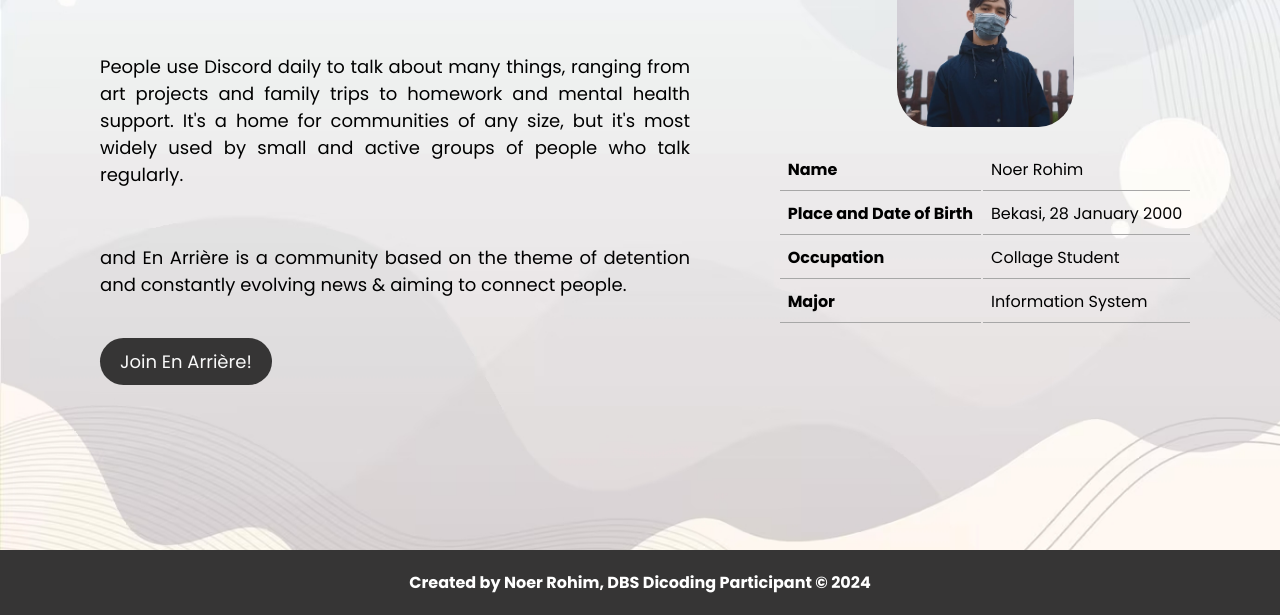
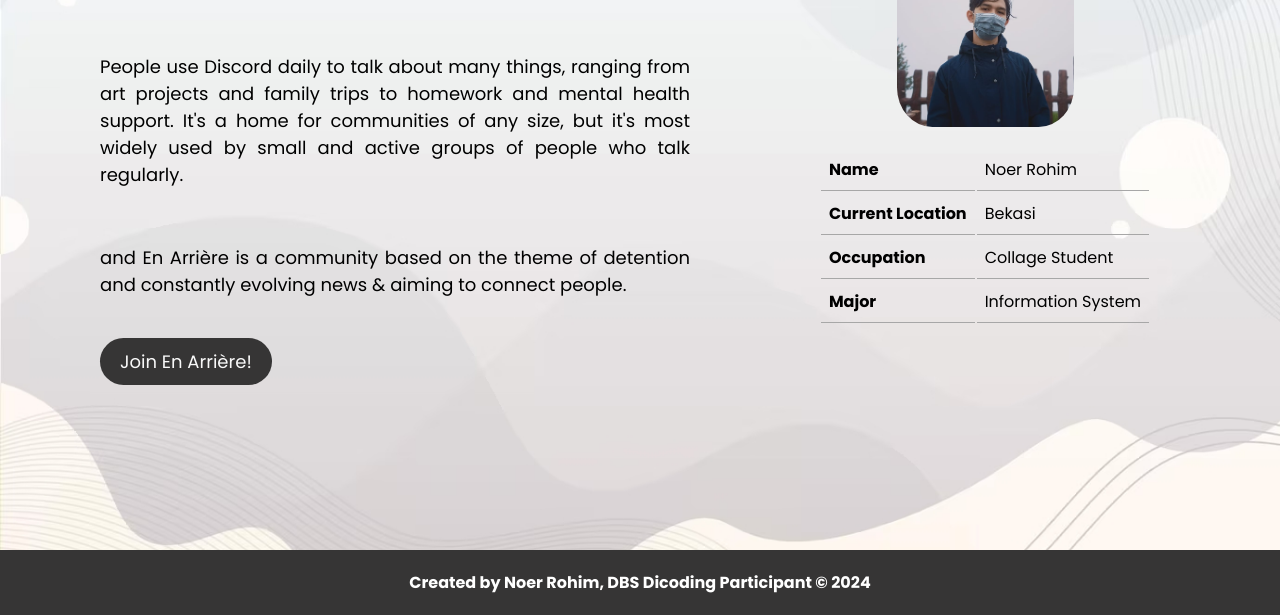
Before and after one commit to itsArchi/task-dicoding-landing-page, a plain HTML site: page index.html in a window 1280 px wide. Shown: the part 1930-2545 px from the top of the page. Drawn offline with nearby package versions, Linux system fonts and the light colour scheme.

Commit message:
update-location

```diff
--- a/index.html
+++ b/index.html
@@ -141,8 +141,8 @@
                                 <td>Noer Rohim</td>
                             </tr>
                             <tr>
-                                <th>Place and Date of Birth</th>
-                                <td>Bekasi, 28 January 2000</td>
+                                <th>Current Location</th>
+                                <td>Bekasi</td>
                             </tr>
                             <tr>
                                 <th>Occupation</th>
```
